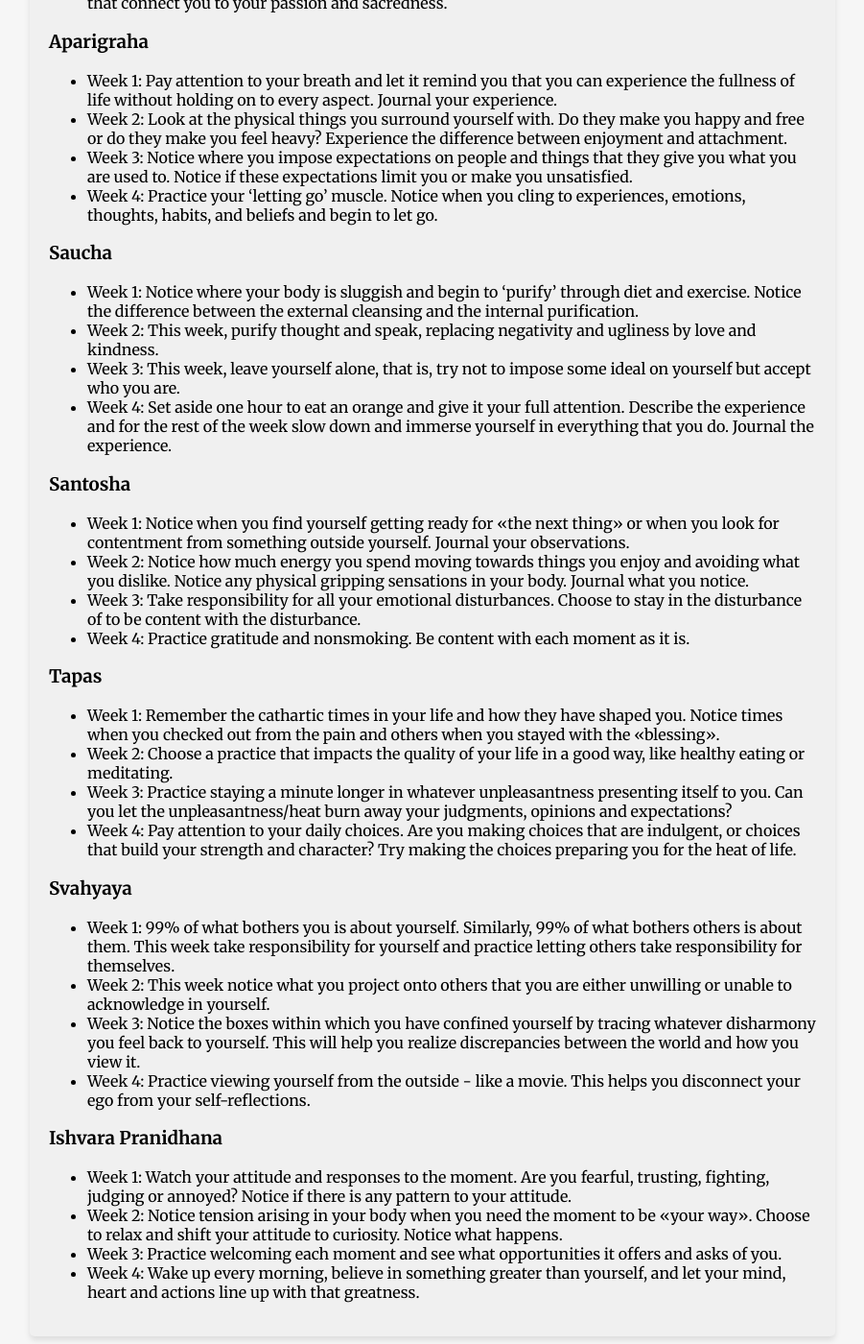
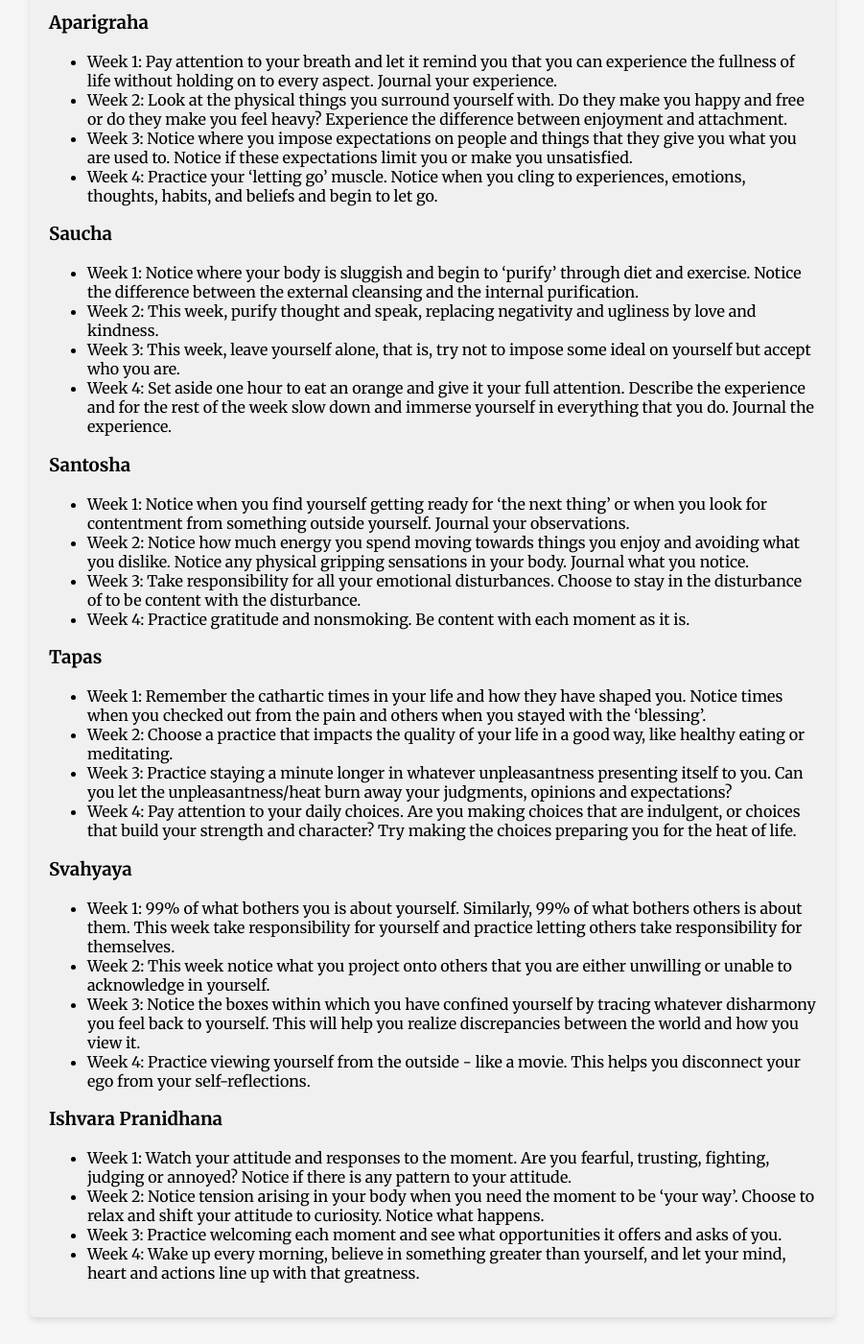
Before and after one commit to Kortelange/webpage, a Jekyll site: the page built from _books/yamas_and_niyamas.md, in a window 1280 px wide and 1400 px high, scrolled down 3568 px. Shown: the whole window at 96% size, without its empty margins (189-1090 px from the left). Built offline with Jekyll 4.4.1, drawn with Linux system fonts in a browser that asks for light colours; some of the changed text lies outside the part shown.

```diff
--- a/_books/yamas_and_niyamas.md
+++ b/_books/yamas_and_niyamas.md
@@ -77,8 +77,8 @@ Surrendering is about flowing with life instead of fighting against it. It means
 - Week 4: Pretend you are complete with nothing to change about yourself and that you do not have to compete with or impress anyone. Note the experience and see how much kindness and patience you can have towards yourself.
 
 ### Satya
-- Week 1: Observe the difference between being «nice» and being «real».
-- Week 2: Spend the week in «self expression». Act on opportunities making you feel alive, despite their consequences (with a degree of sanity of course!). If you over indulge in something, ask yourself if there is something you are not expressing.
+- Week 1: Observe the difference between being 'nice' and being 'real'.
+- Week 2: Spend the week in 'self expression'. Act on opportunities making you feel alive, despite their consequences (with a degree of sanity of course!). If you over indulge in something, ask yourself if there is something you are not expressing.
 - Week 3: Do it right the first time. When you make plans, make you they are in a way so that you do not have to backtrack or reschedule. When you communicate, make sure you do it in a way so you do not have to apologize or correct mistakes.
 - Week 4: Notice ideas and beliefs that once served you but no longer do so. Honor them for how they served you and try to let go, noticing where you encounter resistance and denial.
 
@@ -107,13 +107,13 @@ Surrendering is about flowing with life instead of fighting against it. It means
 - Week 4: Set aside one hour to eat an orange and give it your full attention. Describe the experience and for the rest of the week slow down and immerse yourself in everything that you do. Journal the experience.
 
 ### Santosha
-- Week 1:  Notice when you find yourself getting ready for «the next thing» or when you look for contentment from something outside yourself. Journal your observations.
+- Week 1:  Notice when you find yourself getting ready for 'the next thing' or when you look for contentment from something outside yourself. Journal your observations.
 - Week 2: Notice how much energy you spend moving towards things you enjoy and avoiding what you dislike. Notice any physical gripping sensations in your body. Journal what you notice.
 - Week 3: Take responsibility for all your emotional disturbances. Choose to stay in the disturbance of to be content with the disturbance.
 - Week 4: Practice gratitude and nonsmoking. Be content with each moment as it is.
 
 ### Tapas
-- Week 1: Remember the cathartic times in your life and how they have shaped you. Notice times when you checked out from the pain and others when you stayed with the «blessing».
+- Week 1: Remember the cathartic times in your life and how they have shaped you. Notice times when you checked out from the pain and others when you stayed with the 'blessing'.
 - Week 2: Choose a practice that impacts the quality of your life in a good way, like healthy eating or meditating.
 - Week 3: Practice staying a minute longer in whatever unpleasantness presenting itself to you. Can you let the unpleasantness/heat burn away your judgments, opinions and expectations?
 - Week 4: Pay attention to your daily choices. Are you making choices that are indulgent, or choices that build your strength and character? Try making the choices preparing you for the heat of life.
@@ -126,6 +126,6 @@ Surrendering is about flowing with life instead of fighting against it. It means
 
 ### Ishvara Pranidhana
 - Week 1: Watch your attitude and responses to the moment. Are you fearful, trusting, fighting, judging or annoyed? Notice if there is any pattern to your attitude.
-- Week 2: Notice tension arising in your body when you need the moment to be «your way». Choose to relax and shift your attitude to curiosity. Notice what happens.
+- Week 2: Notice tension arising in your body when you need the moment to be 'your way'. Choose to relax and shift your attitude to curiosity. Notice what happens.
 - Week 3: Practice welcoming each moment and see what opportunities it offers and asks of you.
 - Week 4: Wake up every morning, believe in something greater than yourself, and let your mind, heart and actions line up with that greatness.
```
Also changed, not shown: other parts of _books/yamas_and_niyamas.md (+1 -1 lines), _books/breatheology.md (+9 -9 lines), _books/digital_minimalism.md (added, +33 -0 lines), Gemfile.lock.
